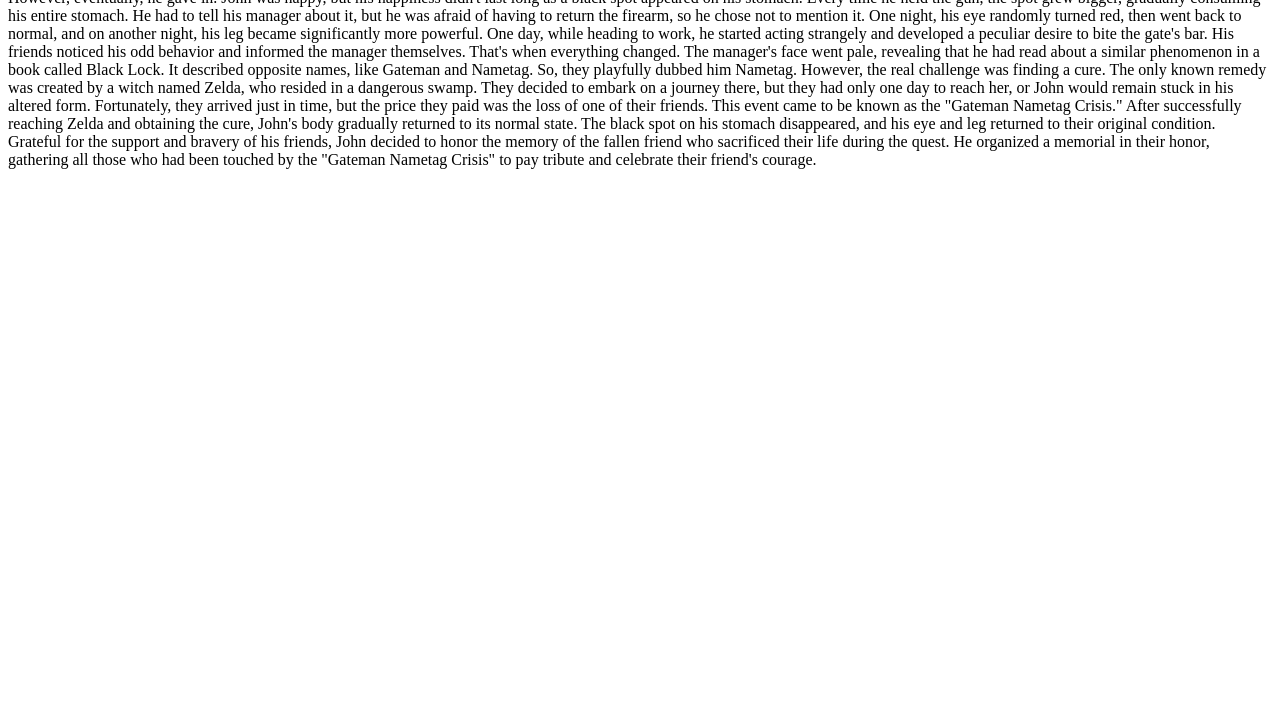
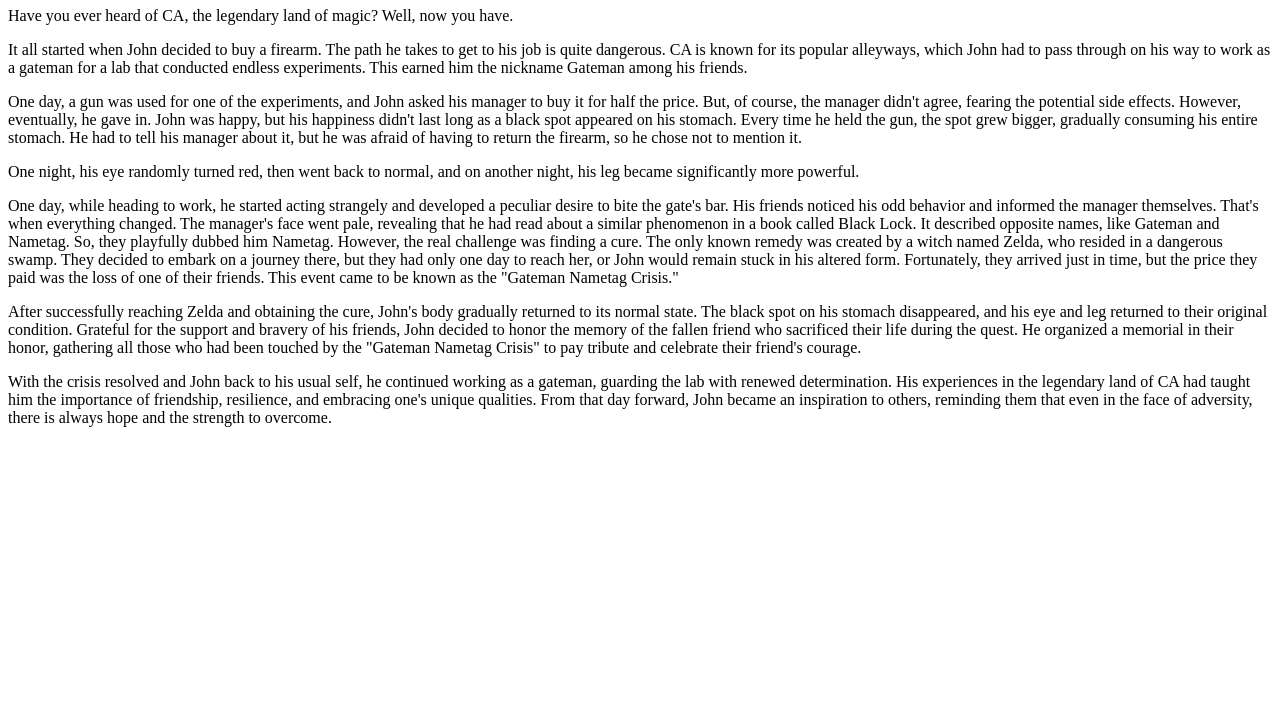
Before and after one commit to Doody200/Fake, a plain HTML site: page fake 2.html in a window 1280 px wide. Shown: the part 73-800 px from the top of the page. Drawn offline with Linux system fonts and the light colour scheme.

Commit message:
Update fake 2.html

```diff
--- a/fake 2.html
+++ b/fake 2.html
@@ -1,17 +1,16 @@
+<!DOCTYPE html>
 <html>
+<head>
+  <title>Gateman Nametag Crisis</title>
+</head>
 <body>
- Gateman
-
-Have you ever heard of CA, the legendary land of magic? Well, now you have.
-
-It all started when John decided to buy a firearm. The path he takes to get to his job is quite dangerous. CA is known for its popular alleyways, which John had to pass through on his way to work as a gateman for a lab that conducted endless experiments. This earned him the nickname Gateman among his friends.
-
-One day, a gun was used for one of the experiments, and John asked his manager to buy it for half the price. But, of course, the manager didn't agree, fearing the potential side effects. However, eventually, he gave in. John was happy, but his happiness didn't last long as a black spot appeared on his stomach. Every time he held the gun, the spot grew bigger, gradually consuming his entire stomach. He had to tell his manager about it, but he was afraid of having to return the firearm, so he chose not to mention it.
-
-One night, his eye randomly turned red, then went back to normal, and on another night, his leg became significantly more powerful.
-
-One day, while heading to work, he started acting strangely and developed a peculiar desire to bite the gate's bar. His friends noticed his odd behavior and informed the manager themselves. That's when everything changed. The manager's face went pale, revealing that he had read about a similar phenomenon in a book called Black Lock. It described opposite names, like Gateman and Nametag. So, they playfully dubbed him Nametag. However, the real challenge was finding a cure. The only known remedy was created by a witch named Zelda, who resided in a dangerous swamp. They decided to embark on a journey there, but they had only one day to reach her, or John would remain stuck in his altered form. Fortunately, they arrived just in time, but the price they paid was the loss of one of their friends. This event came to be known as the "Gateman Nametag Crisis."
-
-After successfully reaching Zelda and obtaining the cure, John's body gradually returned to its normal state. The black spot on his stomach disappeared, and his eye and leg returned to their original condition. Grateful for the support and bravery of his friends, John decided to honor the memory of the fallen friend who sacrificed their life during the quest. He organized a memorial in their honor, gathering all those who had been touched by the "Gateman Nametag Crisis" to pay tribute and celebrate their friend's courage.
+  <h1>Gateman Nametag Crisis</h1>
+  <p>Have you ever heard of CA, the legendary land of magic? Well, now you have.</p>
+  <p>It all started when John decided to buy a firearm. The path he takes to get to his job is quite dangerous. CA is known for its popular alleyways, which John had to pass through on his way to work as a gateman for a lab that conducted endless experiments. This earned him the nickname Gateman among his friends.</p>
+  <p>One day, a gun was used for one of the experiments, and John asked his manager to buy it for half the price. But, of course, the manager didn't agree, fearing the potential side effects. However, eventually, he gave in. John was happy, but his happiness didn't last long as a black spot appeared on his stomach. Every time he held the gun, the spot grew bigger, gradually consuming his entire stomach. He had to tell his manager about it, but he was afraid of having to return the firearm, so he chose not to mention it.</p>
+  <p>One night, his eye randomly turned red, then went back to normal, and on another night, his leg became significantly more powerful.</p>
+  <p>One day, while heading to work, he started acting strangely and developed a peculiar desire to bite the gate's bar. His friends noticed his odd behavior and informed the manager themselves. That's when everything changed. The manager's face went pale, revealing that he had read about a similar phenomenon in a book called Black Lock. It described opposite names, like Gateman and Nametag. So, they playfully dubbed him Nametag. However, the real challenge was finding a cure. The only known remedy was created by a witch named Zelda, who resided in a dangerous swamp. They decided to embark on a journey there, but they had only one day to reach her, or John would remain stuck in his altered form. Fortunately, they arrived just in time, but the price they paid was the loss of one of their friends. This event came to be known as the "Gateman Nametag Crisis."</p>
+  <p>After successfully reaching Zelda and obtaining the cure, John's body gradually returned to its normal state. The black spot on his stomach disappeared, and his eye and leg returned to their original condition. Grateful for the support and bravery of his friends, John decided to honor the memory of the fallen friend who sacrificed their life during the quest. He organized a memorial in their honor, gathering all those who had been touched by the "Gateman Nametag Crisis" to pay tribute and celebrate their friend's courage.</p>
+  <p>With the crisis resolved and John back to his usual self, he continued working as a gateman, guarding the lab with renewed determination. His experiences in the legendary land of CA had taught him the importance of friendship, resilience, and embracing one's unique qualities. From that day forward, John became an inspiration to others, reminding them that even in the face of adversity, there is always hope and the strength to overcome.</p>
 </body>
 </html>
```
